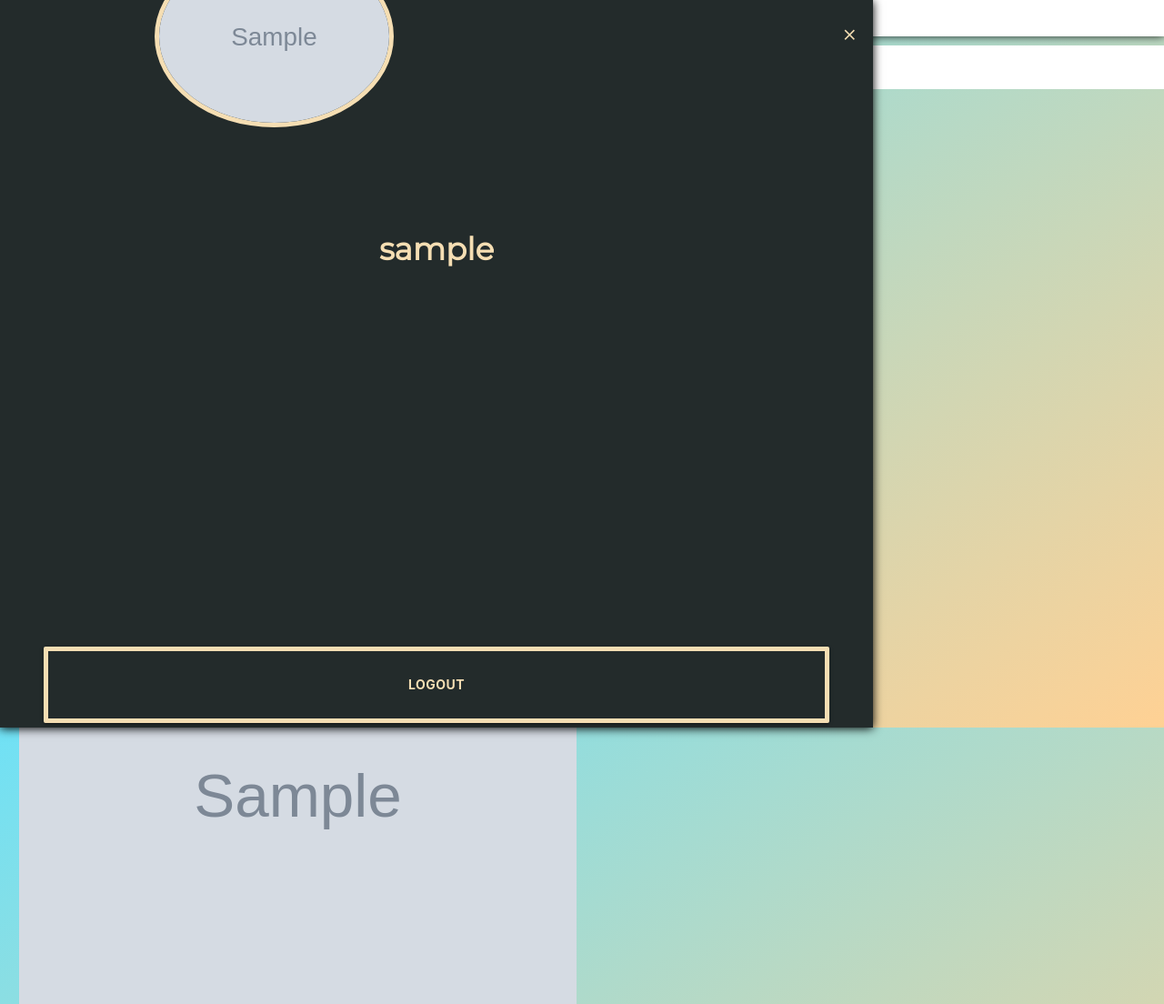
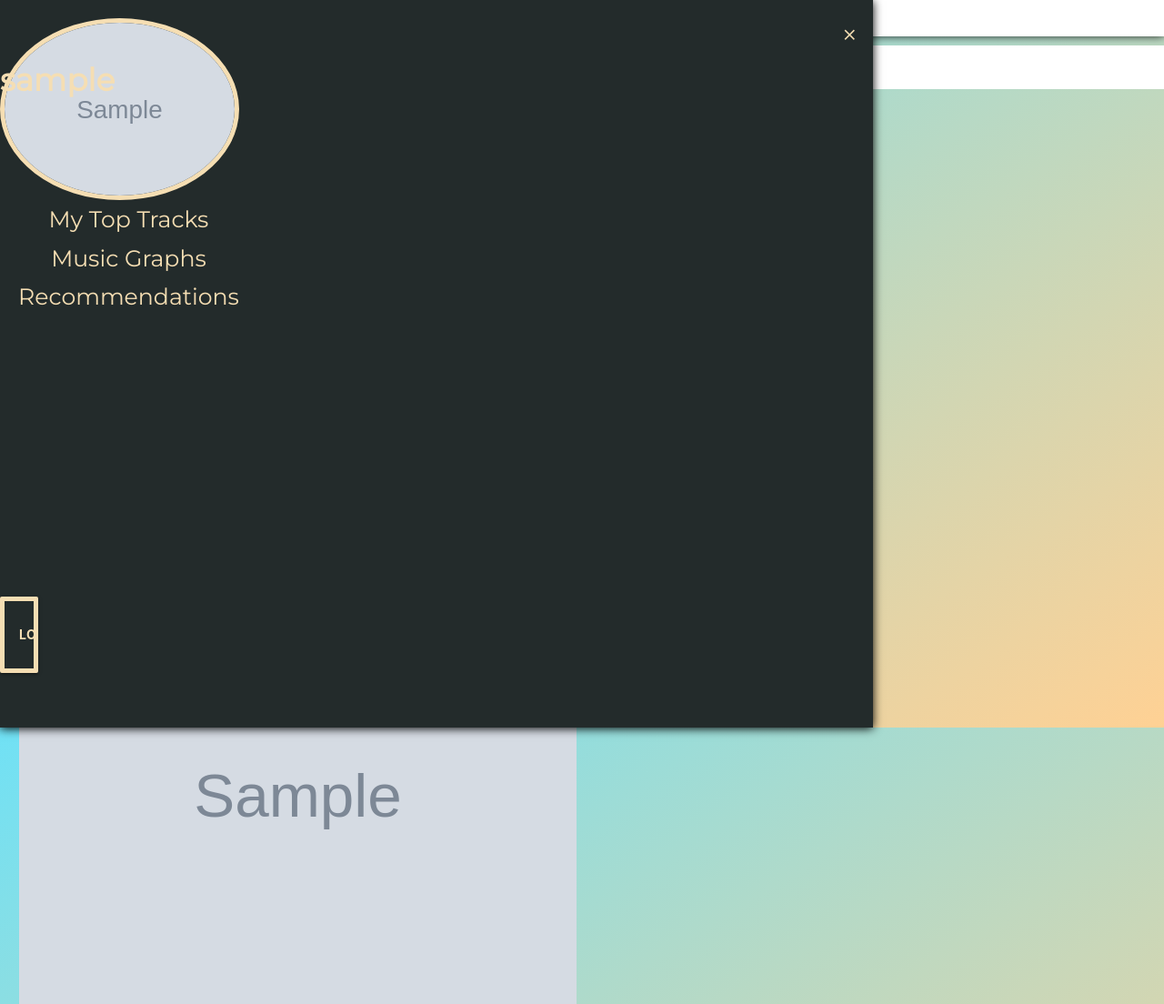
Before and after one commit to willyptrain/spotify-viz, a Flask app: template app/web_app/templates/home.html in a window 1280 px wide, after a click on "dehaze". Shown: the top 1104 px of the page at 91% size. Run offline with Flask 2, Linux system fonts and the light colour scheme; the template is opened without the code that fills it: most values are stand-ins (such as "Sample title", 1, 10 or a date in 2020); grey boxes marked "Sample" are stand-in pictures; some libraries are stand-ins or nearby versions.

Commit message:
some minor css changes

```diff
--- a/app/web_app/settings.py
+++ b/app/web_app/settings.py
@@ -1,2 +1,2 @@
-spotify_secret = '859a9fd7c02d42dbaa60519163071386'
-spotify_id = 'eb173f7af2f14a189be9011019c90df2'
+spotify_secret = 'a7ddc6607ab847c79b068c1db9c54184'
+spotify_id = '1baf4c92ee52493ca20eee235097de8d'
--- a/app/web_app/static/home.css
+++ b/app/web_app/static/home.css
@@ -11,7 +11,28 @@ body {
     background-image: linear-gradient(to bottom right, #70e1f5, #ffd194);
 
 }
+.sidebar-link {
+    margin-left: 10%;
+    margin-right: 10%;
+    margin-bottom: 10%;
+    text-decoration: none;
+    background: transparent !important;
+    color: wheat !important;
+    font-size: 1.8em;
+    border-bottom: none !important;
 
+}
+.sidebar-link-container  {
+
+    align-content: center;
+    justify-content: center;
+    align-items: center;
+    margin: auto;
+    border: none;
+    position: absolute;
+    margin-top: 200px;
+
+}
 .track-card {
     margin-left: 15px !important;
     margin-right: 15px !important;
@@ -58,6 +79,7 @@ body {
 }
 .sidebar-items {
     position: absolute;
+    height: 100%;
 }
 .sidebar-username {
     color: wheat;
@@ -65,20 +87,21 @@ body {
     text-align: center;
     margin: auto;
     font-weight: bolder;
-    position: fixed;
-    top: 32%;
+    position: absolute;
+    margin-top: 50px;
 }
 .profile-img {
     border-radius: 100%;
     border: 5.5px solid wheat;
-    position: fixed;
-    /*margin-right: 10%;
-    margin-left: 10%;*/
-      top: 50%;
-  left: 25%;
-  margin: -100px 0 0 -150px;
-    top: 5%;
+    position: absolute;
+    /* top: 5%; */
     height: 25%;
+}
+
+.profile-img-container {
+    width: 100%;
+    align-content: center;
+    align-items: center;
 }
 
 .exit-sidebar {
@@ -115,7 +138,7 @@ body {
 
 .footer-logout {
     position: absolute;
-    bottom: 5px;
+    bottom: 10%;
     margin-right: 5%;
     margin-left: 5%;
     width: 90%;
--- a/app/web_app/templates/home.html
+++ b/app/web_app/templates/home.html
@@ -46,16 +46,25 @@
             <div id="topBar" class="collapse sidebar align-content-center">
 
 
-<div class="sidebar-header">
+        <div class="sidebar-header">
             <a href="#topBar" aria-expanded="false" class="waves-effect btn-flat exit-sidebar" data-toggle="collapse">
                 <i class="exit-btn large material-icons">close</i>
             </a>
         </div>
-<!--                SIDEBAR-HIDDEN-->
+           <!-- SIDEBAR-HIDDEN-->
            <div class="sidebar-items">
-                        <img class="profile-img" src="{{ user_img }}" alt="">
+                        <div class="profile-img-container">
+                            <img class="profile-img" src="{{ user_img }}" alt="">
+                        </div>
                         <h4 class="sidebar-username">{{ username }}</h4>
+
+
+                    <div class="sidebar-link-container collection">
+                        <a class="sidebar-link collection-item" href="#">My Top Tracks</a>
+                        <a class="sidebar-link collection-item" href="#">Music Graphs</a>
+                        <a class="sidebar-link collection-item" href="#">Recommendations</a>
                     </div>
+
                 <footer class="footer-logout">
                             <form action="/logout">
                                 <input class="btn logout-btn" type="submit" value="Logout">
@@ -63,7 +72,7 @@
                         </footer>
             </div>
 
-
+        </div>
 
             <div class="time-range-tabs tabs-fixed-width">
                   <ul id="tabs-swipe-demo" class="tabs">
```
Also changed, not shown: app/web_app/routes.py (+7 -9 lines).
